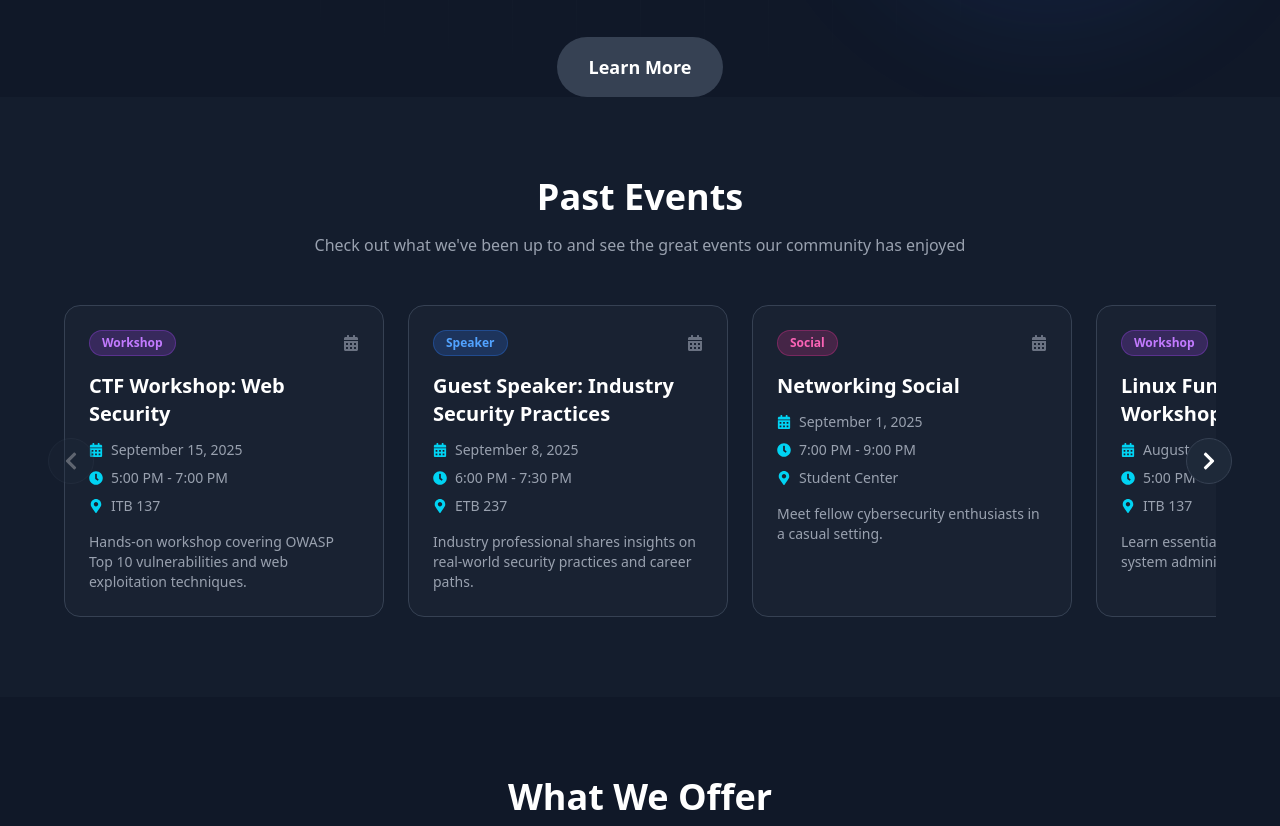
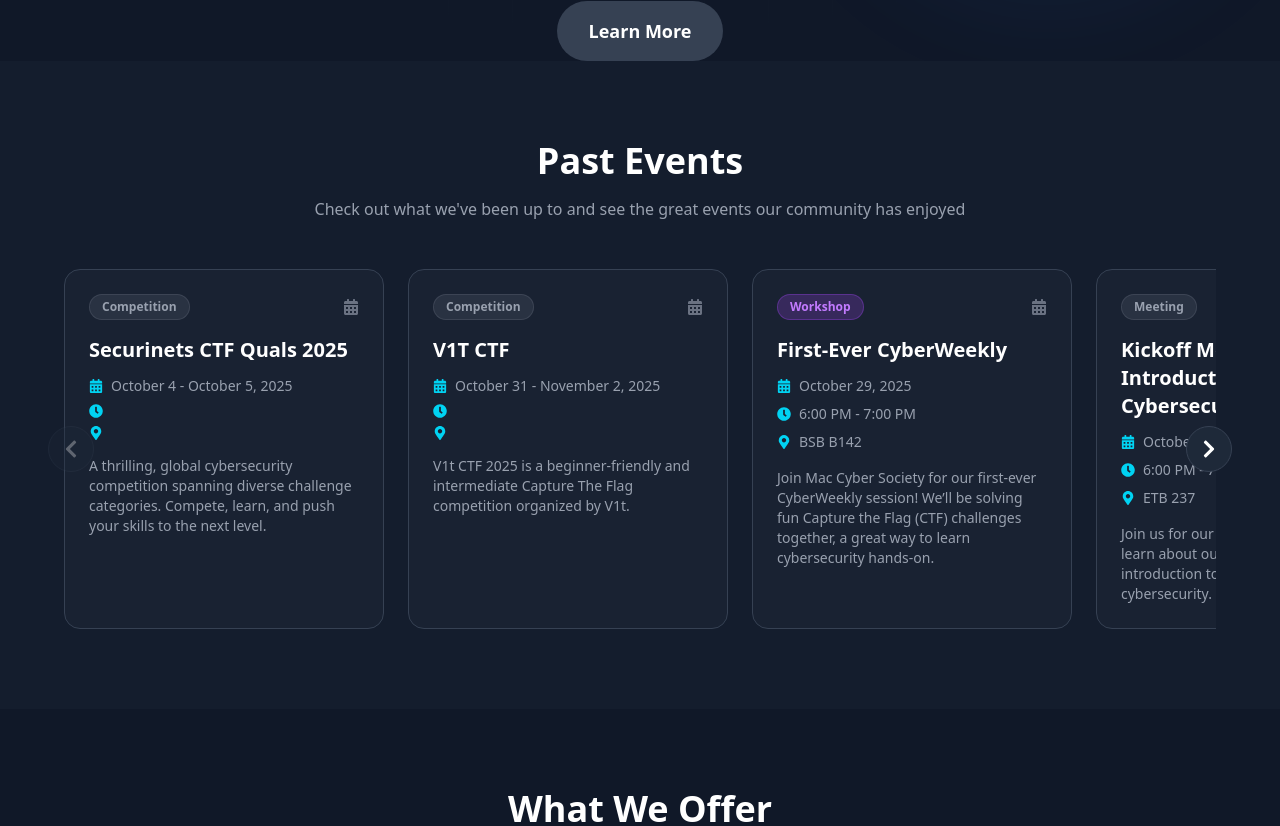
Before and after one commit to McMaster-Cyber-Society/mcmaster-cyber-society, a React (Vite) app: page / in a window 1280 px wide. Shown: the part 833-1659 px from the top of the page. Built offline with nearby package versions, Linux system fonts and the light colour scheme.

Commit message:
Updated the upcoming and past events list

```diff
--- a/src/pages/Home.jsx
+++ b/src/pages/Home.jsx
@@ -8,18 +8,50 @@ import Footer from "../components/Footer";
 // Sample events data
 const upcomingEvent = {
   id: 1,
-  title: "Kickoff Meeting & Introduction to Cybersecurity",
-  date: "October 1st, 2025",
+  title: "CyberWeekly Session",
+  date: "November 5, 2025",
   time: "6:00 PM - 7:00 PM",
-  location: "ETB 237",
-  description: "Join us for our first event! Meet the team, learn about our goals, and get an introduction to the world of cybersecurity.",
-  type: "Meeting",
+  location: "ETB 124",
+  description: "Join us for our recurring CyberWeekly session! We’ll be solving fun Capture the Flag (CTF) challenges together, a great way to learn cybersecurity hands-on.",
+  type: "Workshop",
   featured: true
 };
 
 const pastEvents = [
   {
     id: 2,
+    title: "Securinets CTF Quals 2025",
+    date: "October 4 - October 5, 2025",
+    description: "A thrilling, global cybersecurity competition spanning diverse challenge categories. Compete, learn, and push your skills to the next level.",
+    type: "Competition",
+  },
+  {
+    id: 3,
+    title: "V1T CTF",
+    date: "October 31 - November 2, 2025",
+    description: "V1t CTF 2025 is a beginner-friendly and intermediate Capture The Flag competition organized by V1t.",
+    type: "Competition",
+  },
+  {
+    id: 4,
+    title: "First-Ever CyberWeekly",
+    date: "October 29, 2025",
+    time: "6:00 PM - 7:00 PM",
+    location: "BSB B142",
+    description: "Join Mac Cyber Society for our first-ever CyberWeekly session! We’ll be solving fun Capture the Flag (CTF) challenges together, a great way to learn cybersecurity hands-on.",
+    type: "Workshop",
+  },
+  {
+    id: 5,
+    title: "Kickoff Meeting & Introduction to Cybersecurity",
+    date: "October 1st, 2025",
+    time: "6:00 PM - 7:00 PM",
+    location: "ETB 237",
+    description: "Join us for our first event! Meet the team, learn about our goals, and get an introduction to the world of cybersecurity.",
+    type: "Meeting",
+  },
+  {
+    id: 6,
     title: "CTF Workshop: Web Security",
     date: "September 15, 2025",
     time: "5:00 PM - 7:00 PM",
@@ -28,7 +60,7 @@ const pastEvents = [
     type: "Workshop"
   },
   {
-    id: 3,
+    id: 7,
     title: "Guest Speaker: Industry Security Practices",
     date: "September 8, 2025",
     time: "6:00 PM - 7:30 PM",
@@ -37,7 +69,7 @@ const pastEvents = [
     type: "Speaker"
   },
   {
-    id: 4,
+    id: 8,
     title: "Networking Social",
     date: "September 1, 2025",
     time: "7:00 PM - 9:00 PM",
@@ -46,7 +78,7 @@ const pastEvents = [
     type: "Social"
   },
   {
-    id: 5,
+    id: 9,
     title: "Linux Fundamentals Workshop",
     date: "August 25, 2025",
     time: "5:00 PM - 7:00 PM",
```
